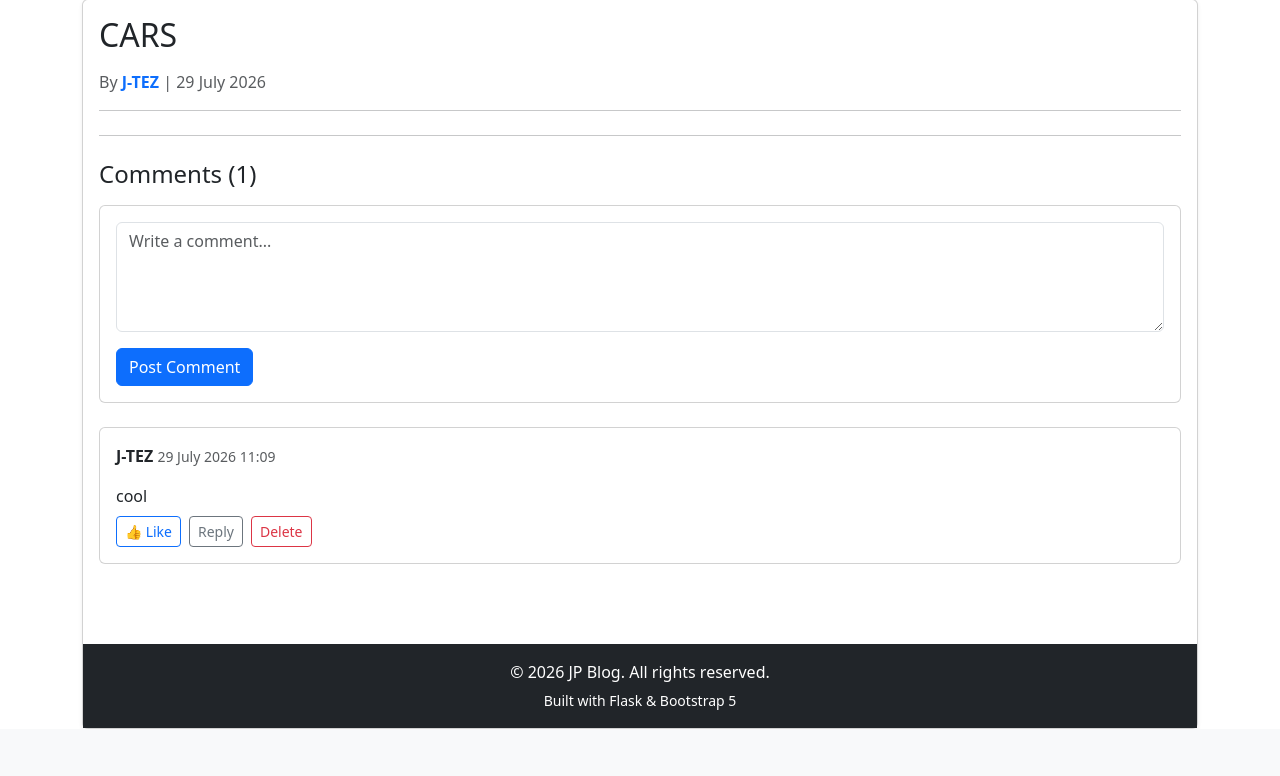
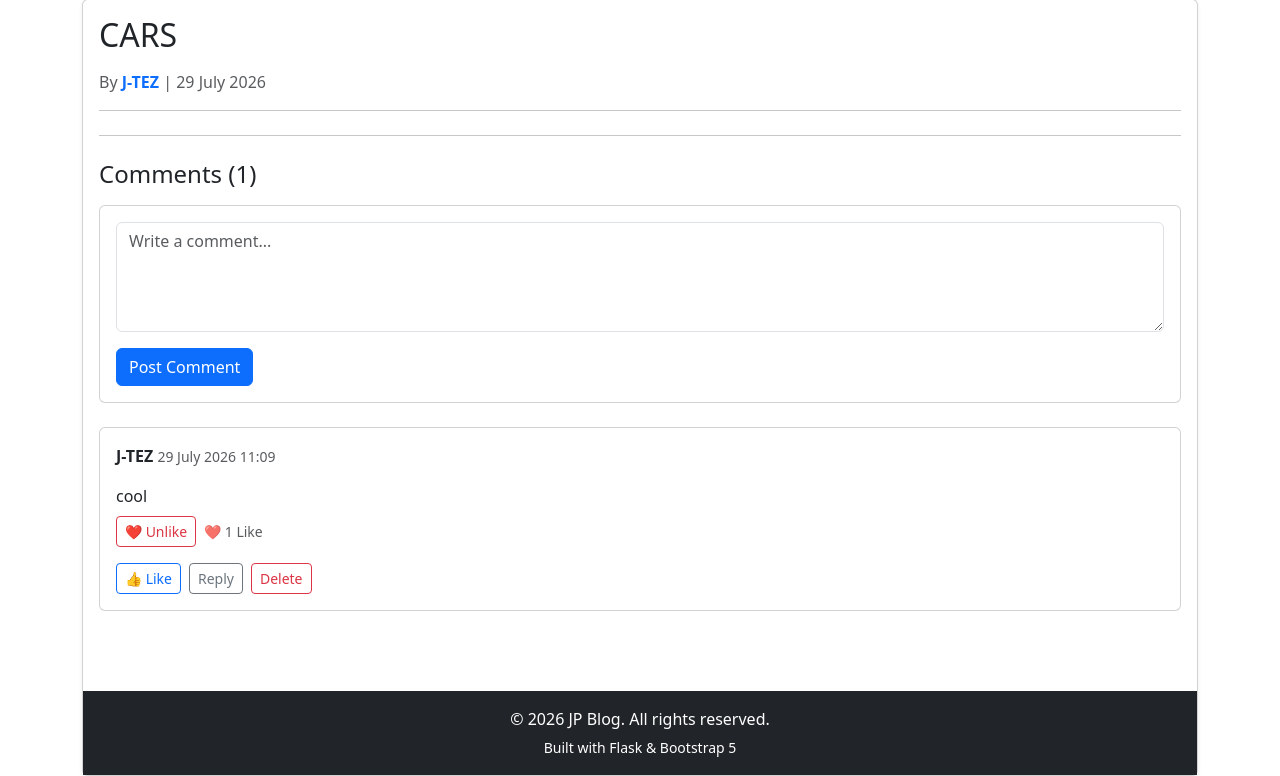
Before and after one commit to tersookor758-lang/my-flask-blog, a Flask app: page /post/1 in a window 1280 px wide. Shown: the part 153-929 px from the top of the page. Before the commit the page ends 882 px from the top, so only its background shows below. Run offline with Flask 3, Linux system fonts and the light colour scheme; a user stored in the database is signed in; some libraries are stand-ins or nearby versions.

Commit message:
I made changes

```diff
--- a/templates/view_post.html
+++ b/templates/view_post.html
@@ -138,6 +138,51 @@
 
             <p class="mt-3 mb-2">
                 {{ comment.content }}
+                <div class="mt-2 d-flex align-items-center gap-2">
+
+    {% if current_user.is_authenticated %}
+
+    <form
+        action="{{ url_for('likes.like_comment', comment_id=comment.id) }}"
+        method="POST"
+        class="d-inline"
+    >
+
+        <button
+            type="submit"
+            class="btn btn-outline-danger btn-sm"
+        >
+
+            {% set liked = namespace(value=False) %}
+
+            {% for like in comment.likes %}
+
+                {% if like.user_id == current_user.id %}
+                    {% set liked.value = True %}
+                {% endif %}
+
+            {% endfor %}
+
+            {% if liked.value %}
+                ❤️ Unlike
+            {% else %}
+                🤍 Like
+            {% endif %}
+
+        </button>
+
+    </form>
+
+    {% endif %}
+
+    <small class="text-muted">
+
+        ❤️ {{ comment.likes|length }}
+        Like{{ '' if comment.likes|length == 1 else 's' }}
+
+    </small>
+
+</div>
             </p>
 
             <div class="d-flex flex-wrap gap-2">
```
